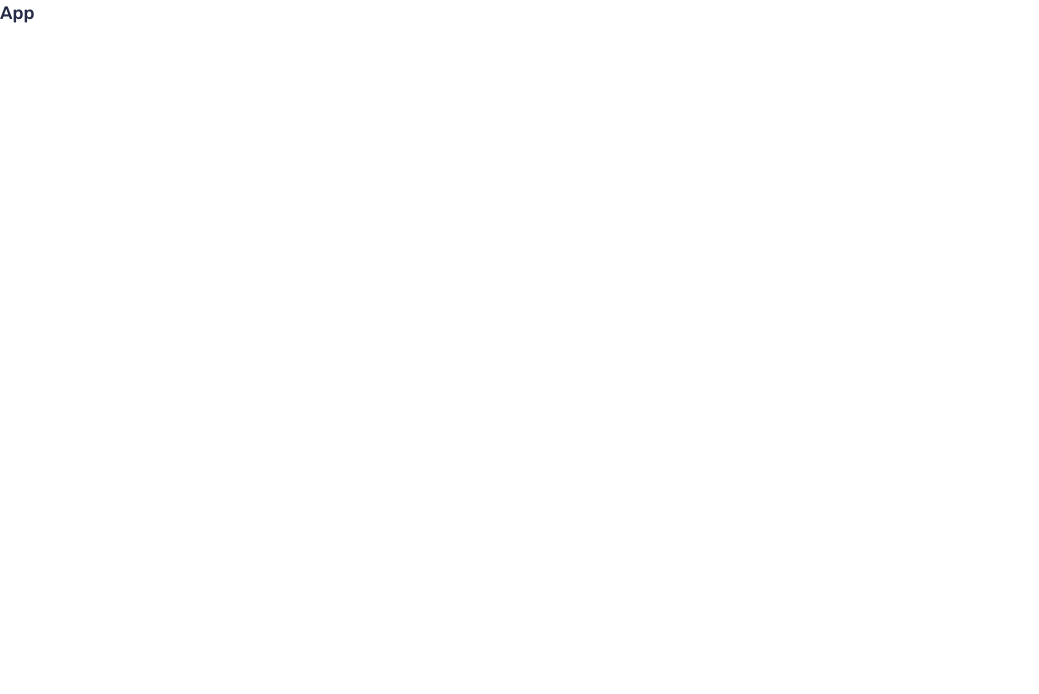
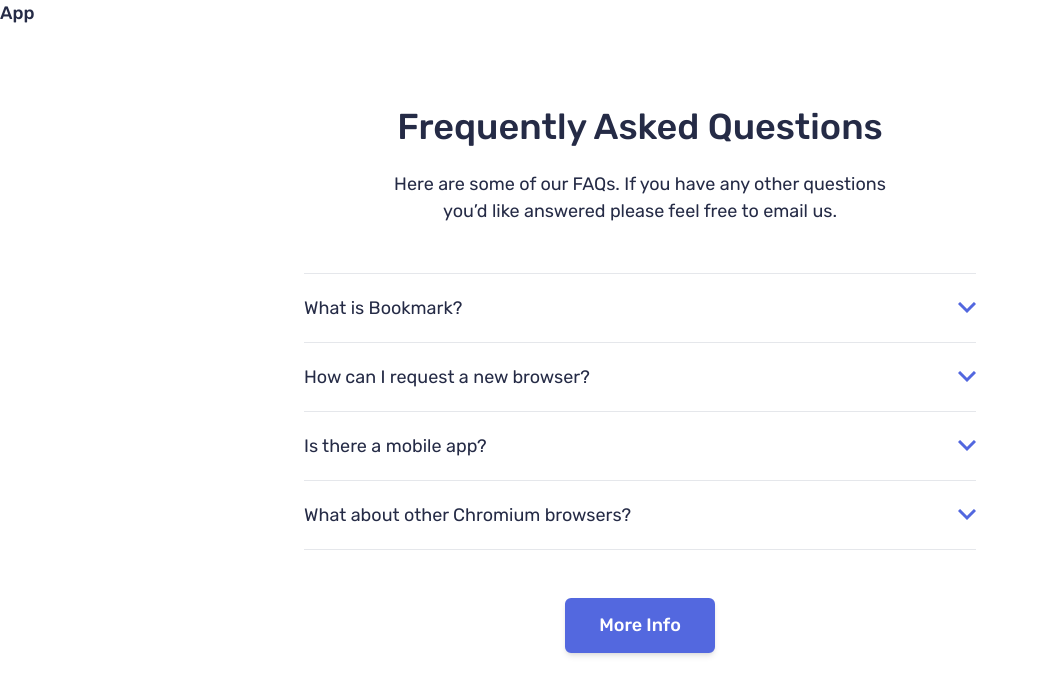
Before and after one commit to dreamer111111/bookmark-landing-page-react-tailwindcss, a React (Vite) app: page / in a window 1280 px wide. Shown: the top 694 px of the page, without its empty margins (0-1039 px from the left). Built offline with nearby package versions, Linux system fonts and the light colour scheme.

Commit message:
feat: add FAQ section with Accordion and AccordionItem components

```diff
--- a/src/App.jsx
+++ b/src/App.jsx
@@ -1,10 +1,12 @@
-
+import './index.css';
+import Accordion from "./features/faq/Accordion"
 
 function App() {
 
   return (
     <main>
         <h1>App</h1>
+        <Accordion />
     </main>
   )
 }
--- a/src/features/faq/Accordion.jsx
+++ b/src/features/faq/Accordion.jsx
@@ -1,12 +1,46 @@
-import React from 'react'
-import AccordionItem from './AccordionItem';
+import React, { useState } from "react";
+import AccordionItem from "./AccordionItem";
+import Container from "../../components/ui/Container";
+import Button from "../../components/ui/Button";
+import { FAQ_DATA } from "../../data/siteData";
+export const Accordion = () => {
+  const [activeIndex, setActiveIndex] = useState(null);
 
-
-export const Accordion = () => {
+  const handleToggleAccordion = (index) => {
+    setActiveIndex(activeIndex === index ? null : index);
+  };
   return (
-    <div>
-
-    </div>
-  )
-}
+    <section className="py-20" id="faq">
+      <Container>
+        <div className="text-center mb-12">
+          <h2 className="text-3xl md:text-4xl font-medium text-brand-dark mb-6">
+            Frequently Asked Questions
+          </h2>
+          <p className="text-brand-gray max-w-lg mx-auto">
+            Here are some of our FAQs. If you have any other questions you’d
+            like answered please feel free to email us.
+          </p>
+        </div>
+        <div className="flex flex-col items-center mb-12 border-t border-gray-200 max-w-2xl mx-auto">
+          {FAQ_DATA.map((item, index) => (
+            <AccordionItem
+              key={index}
+              question={item.question}
+              answer={item.answer}
+              isActive={activeIndex === index}
+              onClick={() => handleToggleAccordion(index)}
+            />
+          ))}
+        </div>
+        <div className="flex justify-center">
+          <a href="#">
+            <Button variant="primary" className="px-8 shadow-md">
+              More Info
+            </Button>
+          </a>
+        </div>
+      </Container>
+    </section>
+  );
+};
 export default Accordion;
--- a/src/features/faq/AccordionItem.jsx
+++ b/src/features/faq/AccordionItem.jsx
@@ -1,8 +1,34 @@
 import React from 'react'
 
-const AccordionItem = () => {
+const AccordionItem = ({ question, answer, isActive, onClick }) => {
   return (
-    <div>AccordionItem</div>
+    <div className="border-b border-gray-200 w-full">
+        <button
+        className="flex items-center justify-between w-full py-5 text-left group focus:outline-none"
+        onClick={onClick}
+      >
+        <span className="text-brand-dark group-hover:text-brand-red transition-colors duration-300 md:text-lg">
+          {question}
+        </span>
+
+        <img
+          src="/images/icon-arrow.svg"
+          alt=""
+          className={`transition-transform duration-300 ${
+            isActive ? 'rotate-180 brightness-0 sepia-[1] saturate-10000 hue-rotate-320' : ''
+          }`}
+        />
+      </button>
+      <div
+        className={`overflow-hidden transition-all duration-300 ease-in-out ${
+          isActive ? 'max-h-60 pb-5' : 'max-h-0'
+        }`}
+      >
+        <p className="text-brand-gray leading-relaxed text-sm md:text-base">
+          {answer}
+        </p>
+      </div>
+    </div>
   )
 }
 
```
